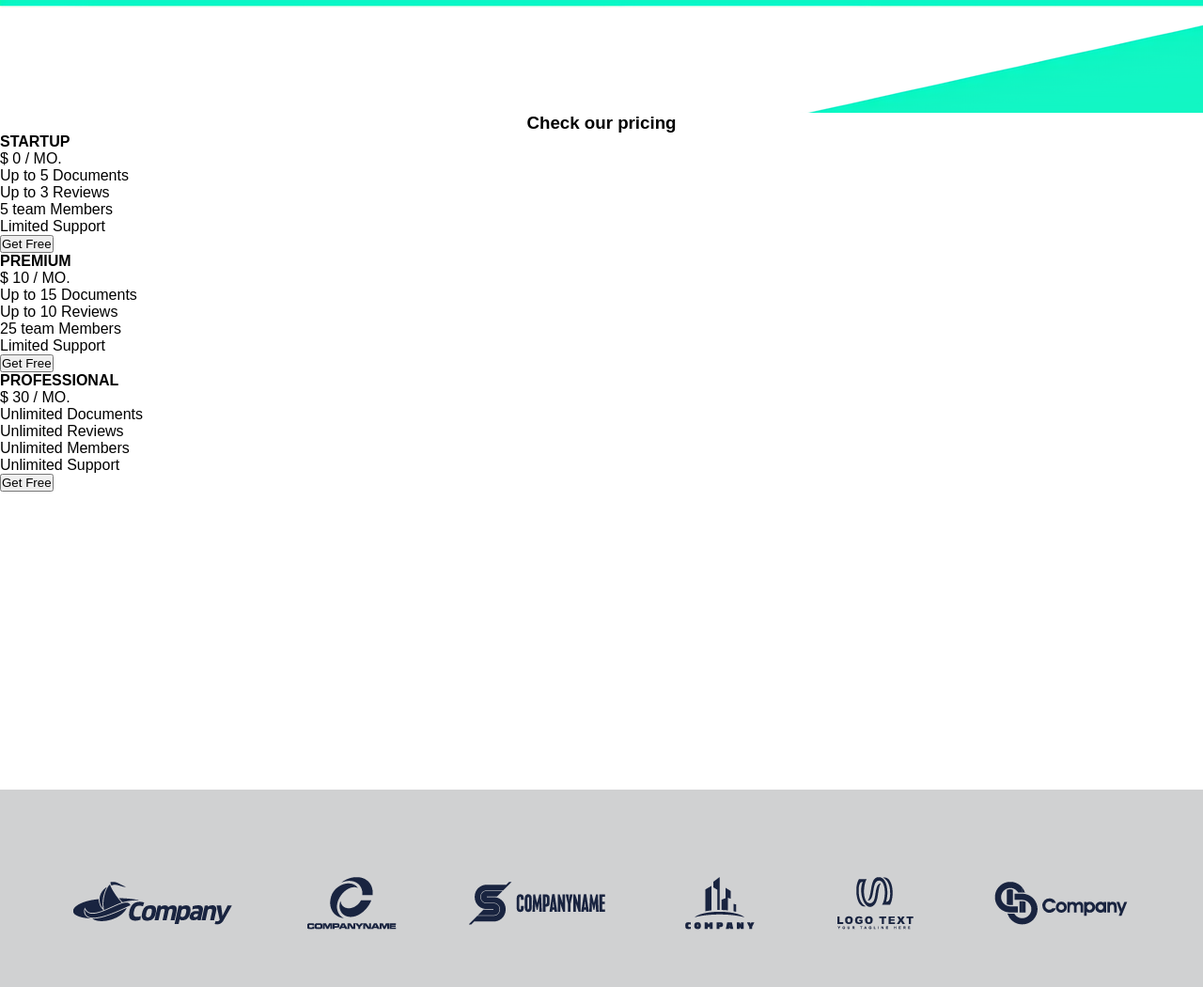
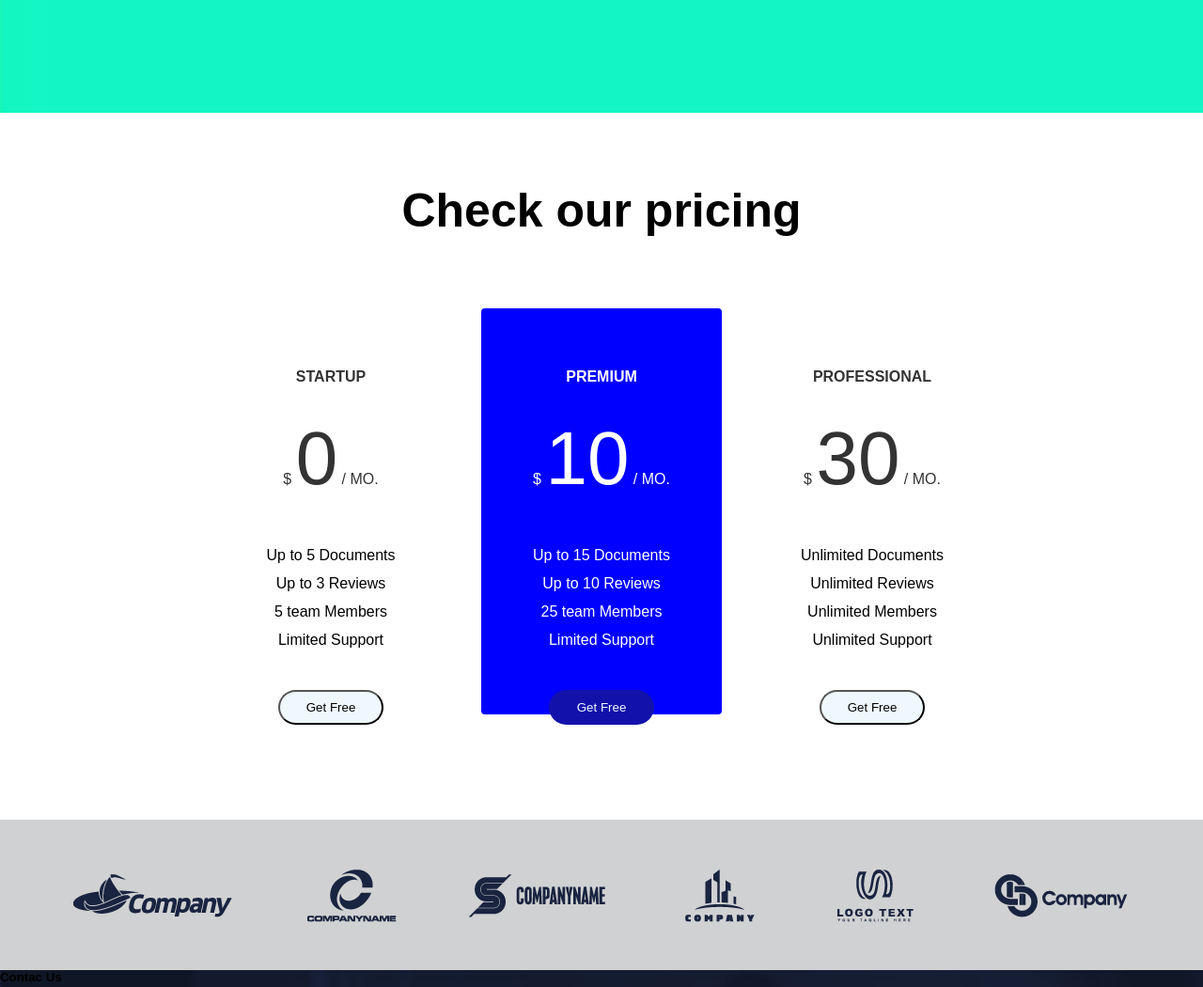
Before and after one commit to juanesssxs/atlas_project, a plain HTML site: page index.html in a window 1280 px wide. Shown: the part 2160-3210 px from the top of the page at 94% size. Drawn offline with nearby package versions, Linux system fonts and the light colour scheme.

Commit message:
Agregue la estructura del 4 section con sus divs e informacion

```diff
--- a/Style/index.css
+++ b/Style/index.css
@@ -109,7 +109,7 @@ header{
 section{
     width: 100%;
     height: 110%;
-    background-image: url(/Assets/images/transform1.png);
+    background-image: url(/Assets/images/transform.png);
     display: flex;
     flex-wrap: wrap;
 
@@ -180,16 +180,120 @@ section{
     background-color: #fff;
 
 }
+.our-pricing{
+    display: flex;
+    gap: 2rem;
+    width: 100%;
+    height: 60%;
+    justify-content: center;
+    align-items: center;
+    margin-top: 2rem;
+}
 
 .pricing > h3{
+    margin-top: 2rem;
     width: 100%;
+    height: 20%;
+    flex-direction: column;
     justify-content: center;
     display: flex;
+    align-items: center;
+    font-size: 50px;
+}
+
+.our-pricing > .white-content{
+    width: 20%;
+    height: 100%;
+    text-align: center;
+}
+.our-pricing > .blue-content{
+    width: 20%;
+    height: 100%;
+    background-color: blue;
+    text-align: center;
+    justify-content: center;
+    border-radius: 4px;
+}
+
+.white-content > h4{
+    margin-top: 4rem;
+    margin-bottom: 2rem;
+    color: #333;
+}
+
+.white-content .price {
+    font-weight: normal;
+    color: #333;
+    margin-bottom: 3rem;
+}
+
+.white-content > .price span {
+    font-size: 5rem;
+    font-weight: normal;
+    color: #333;
+}
+
+.white-content ul{
+    list-style: none;
+    padding: 0;
+    margin-top: 1rem;
+}
+
+.white-content li{
+    margin-bottom: 12px;
+}
+
+.blue-content >h4{
+    margin-top: 4rem;
+    margin-bottom: 2rem;
+    color: #fff;
+}
+
+.blue-content .price {
+    font-weight: normal;
+    color: #fff;
+    margin-bottom: 3rem;
+}
+
+.blue-content > .price span {
+    font-size: 5rem;
+    font-weight: normal;
+    color: #fff;
+}
+
+.blue-content ul{
+    list-style: none;
+    padding: 0;
+    margin-top: 1rem;
+    color: #fff;
+}
+
+.blue-content li{
+    margin-bottom: 12px;
+}
+
+.white-content button{
+    width: 7rem;
+    height: 2.3rem;
+    background-color: aliceblue;
+    border-color: black;
+    border-radius: 20px;
+    margin-top: 2rem;
+}
+
+.blue-content button{
+    border: none;
+    width: 7rem;
+    height: 2.3rem;
+    background-color: rgb(18, 18, 171);
+    border-radius: 20px;
+    margin-top: 2rem;
+    color: aliceblue;
 }
 
 .logos{
     width: 100%;
-    height: 30%;
+    height: 20%;
     background-color: #d0d1d2;
     display: flex;
     align-items: center;
@@ -197,10 +301,9 @@ section{
 }
 .contacus{
     width: 100%;
-    height: 90%;
+    height: 70%;
     background-image: url(../Assets/images/contact-bk.jpg);
-    display: flex;
-    flex-direction: column-reverse;
+
 }
 
 footer{
--- a/index.html
+++ b/index.html
@@ -68,11 +68,13 @@
    </section>
    <div class="pricing">
       <h3>Check our pricing</h3>
+      <div class="our-pricing">
       <div class="white-content">
         <h4>STARTUP</h4>
         <div class="price">
           $ <span>0</span> / MO.
         </div>
+
         <div class="features">
           <ul>
             <li>Up to 5 Documents</li>
@@ -114,6 +116,7 @@
           <button>Get Free</button>
         </div>
       </div>
+   </div>
    <div class="logos">
     <img src="/Assets/images/client-1.png" alt="">
     <img src="/Assets/images/client-2.png" alt="">
@@ -123,15 +126,21 @@
     <img src="/Assets/images/client-6.png" alt="">
    </div>
    <div class="contacus">
+    <div class="contact">
+      <h5>Contac Us</h5>
+    </div>
+    <div class="form">
+
+    </div>
+   </div>
    <footer>
     <div class="copyright">
       <p>Copyright © 2018 Chen, Yi-Ya.</p>
     </div>
     <div class="networks">
-            <img src="/Assets/images/WhatsApp Image 2024-05-27 at 12.12.36 AM.jpeg" alt="">
+
     </div>
 </footer>
-   </div>
 
 </body>
 </html>
```
Lines whose indentation alone changed are shown as unchanged.
